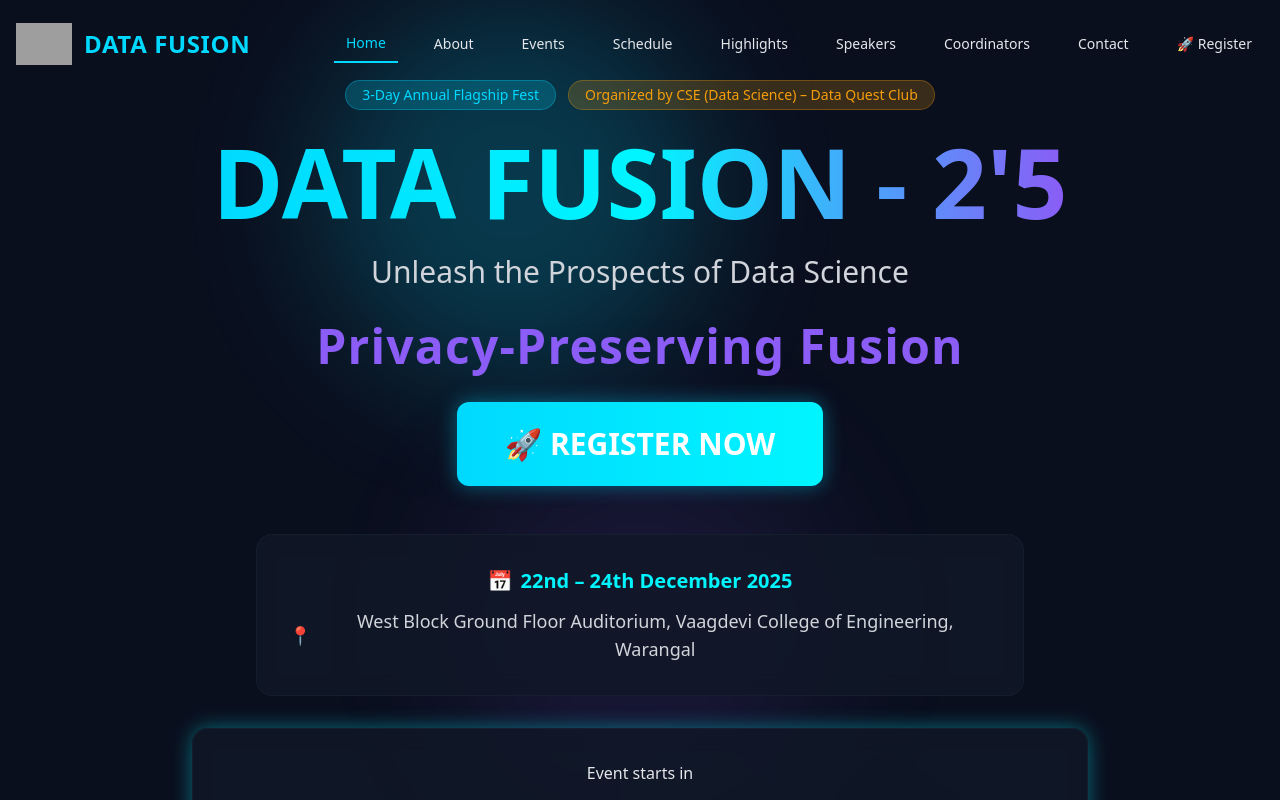
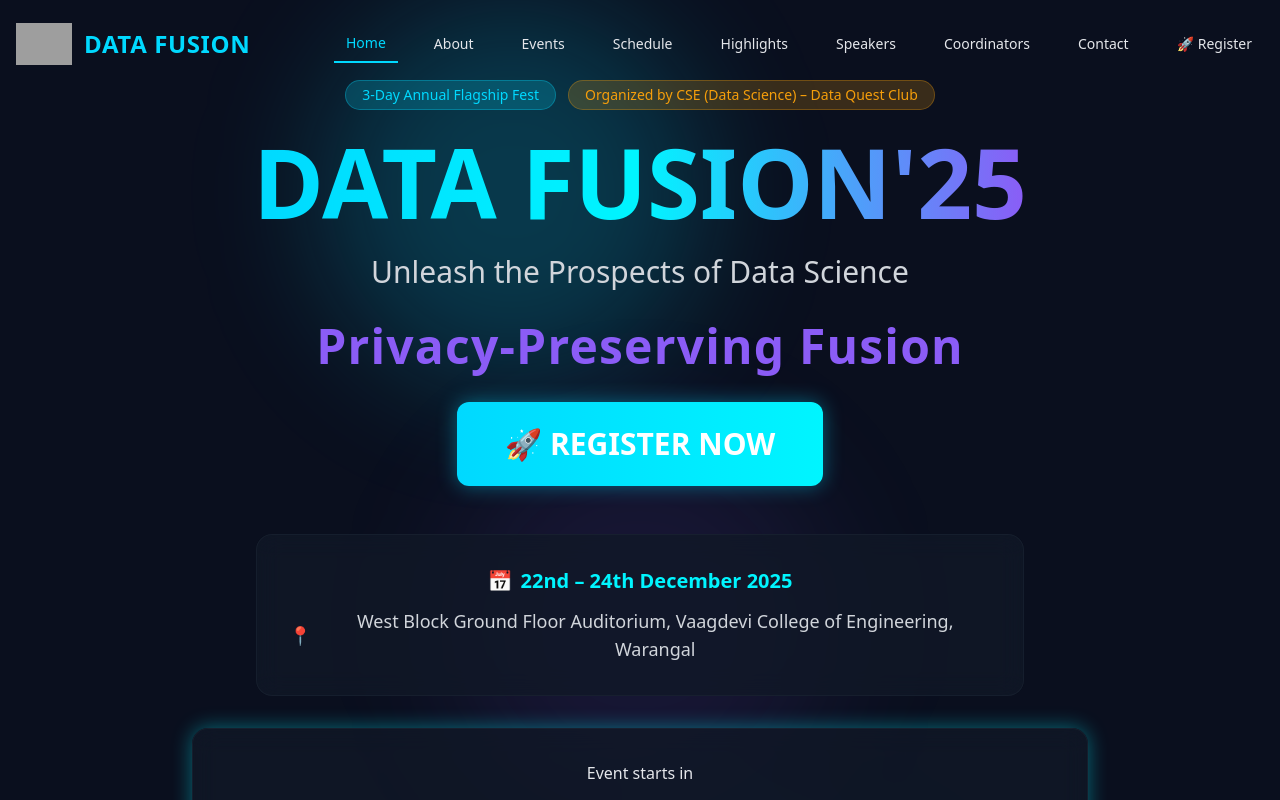
Before and after one commit to katkurisanjay/datafusion25, a React (Vite) app: page / in a window 1280 px wide. Shown: the top 800 px of the page. Built offline with nearby package versions, Linux system fonts and the light colour scheme; grey boxes are pictures that could not be loaded.

Commit message:
Update title text in Hero component

```diff
--- a/src/components/Hero.tsx
+++ b/src/components/Hero.tsx
@@ -37,7 +37,7 @@ const Hero = () => {
         {/* Main Title */}
         <h1 className="text-5xl md:text-7xl lg:text-8xl font-bold mb-6 animate-fade-in">
           <span className="bg-gradient-to-r from-primary via-accent to-secondary bg-clip-text text-transparent">
-            DATA FUSION - 2'5
+            DATA FUSION'25
           </span>
         </h1>
 
```
